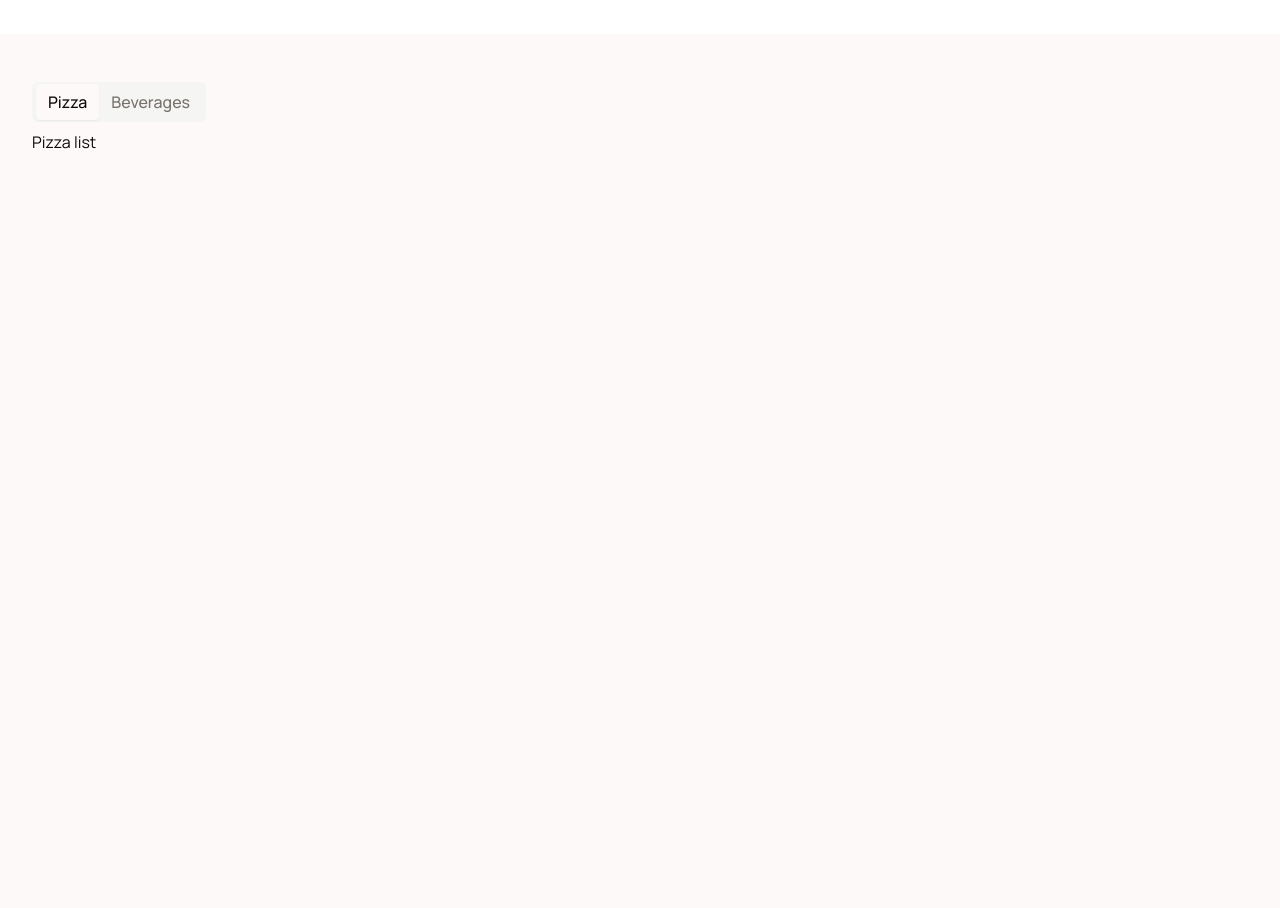
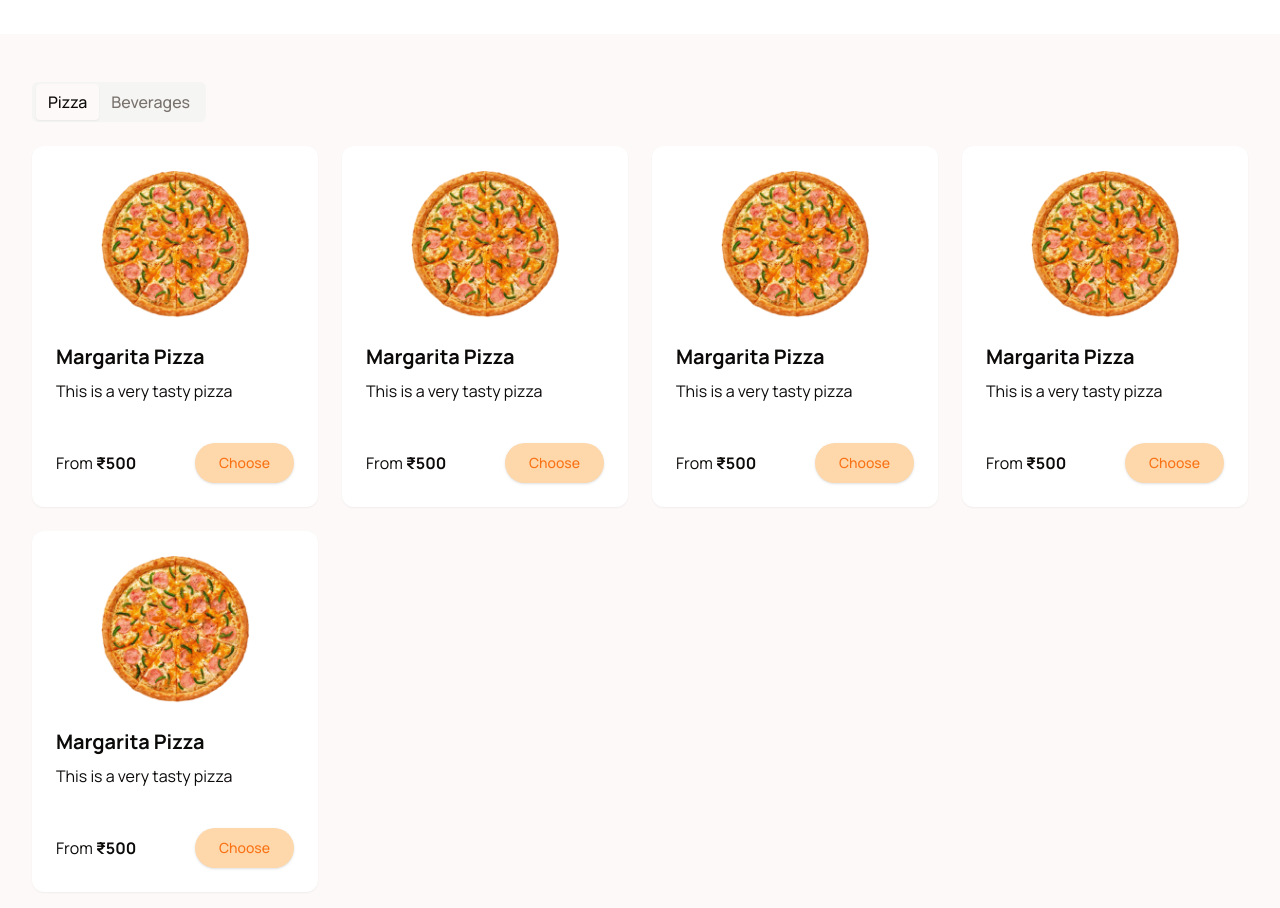
Before and after one commit to namaniisc/CrispyPie, a Next.js app: page / in a window 1280 px wide. Shown: the part 640-1548 px from the top of the page. Before the commit the page ends 842 px from the top, so only its background shows below. Built offline with nearby package versions, Linux system fonts and the light colour scheme.

Commit message:
Add Category Tabs
Implemented interactive category tabs

Enhanced UI for better content organization and navigation

```diff
--- /dev/null
+++ b/src/app/(home)/components/ProductCard.tsx
@@ -0,0 +1,45 @@
+import Image from 'next/image';
+import {
+    Card,
+    CardContent,
+    CardDescription,
+    CardFooter,
+    CardHeader,
+    CardTitle,
+} from '@/components/ui/card';
+import React from 'react';
+import { Button } from '@/components/ui/button';
+
+export type Product = {
+    id: string;
+    name: string;
+    description: string;
+    image: string;
+    price: number;
+};
+type PropTypes = { product: Product };
+
+const ProductCard = ({ product }: PropTypes) => {
+    return (
+        <Card className="border-none rounded-xl">
+            <CardHeader className="flex items-center justify-center">
+                <Image alt="pizza-image" width={150} height={150} src={product.image} />
+            </CardHeader>
+            <CardContent>
+                <h2 className="text-xl font-bold">{product.name}</h2>
+                <p className="mt-2">{product.description}</p>
+            </CardContent>
+            <CardFooter className="flex items-center justify-between mt-4">
+                <p>
+                    <span>From </span>
+                    <span className="font-bold">₹{product.price}</span>
+                </p>
+                <Button className="bg-orange-200 hover:bg-orange-300 text-orange-500 px-6 py-2 rounded-full shadow hover:shadow-lg outline-none focus:outline-none ease-linear transition-all duration-150">
+                    Choose
+                </Button>
+            </CardFooter>
+        </Card>
+    );
+};
+
+export default ProductCard;
--- a/src/app/(home)/page.tsx
+++ b/src/app/(home)/page.tsx
@@ -1,6 +1,45 @@
 import Image from 'next/image';
 import { Button } from '@/components/ui/button';
 import { Tabs, TabsContent, TabsList, TabsTrigger } from '@/components/ui/tabs';
+import ProductCard, { Product } from './components/ProductCard';
+
+const products: Product[] = [
+    {
+        id: '1',
+        name: 'Margarita Pizza',
+        description: 'This is a very tasty pizza',
+        image: '/pizza-main.png',
+        price: 500,
+    },
+    {
+        id: '2',
+        name: 'Margarita Pizza',
+        description: 'This is a very tasty pizza',
+        image: '/pizza-main.png',
+        price: 500,
+    },
+    {
+        id: '3',
+        name: 'Margarita Pizza',
+        description: 'This is a very tasty pizza',
+        image: '/pizza-main.png',
+        price: 500,
+    },
+    {
+        id: '4',
+        name: 'Margarita Pizza',
+        description: 'This is a very tasty pizza',
+        image: '/pizza-main.png',
+        price: 500,
+    },
+    {
+        id: '5',
+        name: 'Margarita Pizza',
+        description: 'This is a very tasty pizza',
+        image: '/pizza-main.png',
+        price: 500,
+    },
+];
 
 export default function Home() {
     return (
@@ -27,7 +66,7 @@ export default function Home() {
 
             <section>
                 <div className="container py-12">
-                    <Tabs defaultValue="pizza" className="w-[400px]">
+                    <Tabs defaultValue="pizza">
                         <TabsList>
                             <TabsTrigger value="pizza" className="text-md">
                                 Pizza
@@ -36,8 +75,20 @@ export default function Home() {
                                 Beverages
                             </TabsTrigger>
                         </TabsList>
-                        <TabsContent value="pizza">Pizza list</TabsContent>
-                        <TabsContent value="beverages">Beverages list </TabsContent>
+                        <TabsContent value="pizza">
+                            <div className="grid grid-cols-4 gap-6 mt-6">
+                                {products.map((product) => (
+                                    <ProductCard product={product} key={product.id} />
+                                ))}
+                            </div>
+                        </TabsContent>
+                        <TabsContent value="beverages">
+                            <div className="grid grid-cols-4 gap-6 mt-6">
+                                {products.map((product) => (
+                                    <ProductCard product={product} key={product.id} />
+                                ))}
+                            </div>
+                        </TabsContent>
                     </Tabs>
                 </div>
             </section>
--- a/src/components/custom/header.tsx
+++ b/src/components/custom/header.tsx
@@ -26,14 +26,11 @@ const Header = () => {
                         <SelectTrigger className="w-[180px] focus:ring-0">
                             <SelectValue placeholder="Select Restaurant" />
                         </SelectTrigger>
-                    <SelectContent>
-                        <SelectItem value="cheesy-delight">Cheesy Delight</SelectItem>
-                        <SelectItem value="pizza-hut">Pizza Hut</SelectItem>
-                        <SelectItem value="kids-corner">Kids Corner</SelectItem>
-                        <SelectItem value="pizza-one">Pizza One</SelectItem>
-                        <SelectItem value="slice-heaven">Slice Heaven</SelectItem>
-                        <SelectItem value="crust-corner">Crust Corner</SelectItem>
-                    </SelectContent>
+                        <SelectContent>
+                            <SelectItem value="cheesy-delight">Cheesy Delight</SelectItem>
+                            <SelectItem value="pizza-hut">Pizza Hut</SelectItem>
+                            <SelectItem value="kids-corner">Kids corner</SelectItem>
+                        </SelectContent>
                     </Select>
                 </div>
                 <div className="flex items-center gap-x-4">
@@ -59,7 +56,7 @@ const Header = () => {
                     </div>
                     <div className="flex items-center ml-12">
                         <Phone />
-                        <span>+91 6398 6398 78</span>
+                        <span>+91 9800 098 998</span>
                     </div>
                     <Button size={'sm'}>Logout</Button>
                 </div>
--- /dev/null
+++ b/src/components/ui/card.tsx
@@ -0,0 +1,79 @@
+import * as React from "react"
+
+import { cn } from "@/lib/utils"
+
+const Card = React.forwardRef<
+  HTMLDivElement,
+  React.HTMLAttributes<HTMLDivElement>
+>(({ className, ...props }, ref) => (
+  <div
+    ref={ref}
+    className={cn(
+      "rounded-lg border bg-card text-card-foreground shadow-sm",
+      className
+    )}
+    {...props}
+  />
+))
+Card.displayName = "Card"
+
+const CardHeader = React.forwardRef<
+  HTMLDivElement,
+  React.HTMLAttributes<HTMLDivElement>
+>(({ className, ...props }, ref) => (
+  <div
+    ref={ref}
+    className={cn("flex flex-col space-y-1.5 p-6", className)}
+    {...props}
+  />
+))
+CardHeader.displayName = "CardHeader"
+
+const CardTitle = React.forwardRef<
+  HTMLParagraphElement,
+  React.HTMLAttributes<HTMLHeadingElement>
+>(({ className, ...props }, ref) => (
+  <h3
+    ref={ref}
+    className={cn(
+      "text-2xl font-semibold leading-none tracking-tight",
+      className
+    )}
+    {...props}
+  />
+))
+CardTitle.displayName = "CardTitle"
+
+const CardDescription = React.forwardRef<
+  HTMLParagraphElement,
+  React.HTMLAttributes<HTMLParagraphElement>
+>(({ className, ...props }, ref) => (
+  <p
+    ref={ref}
+    className={cn("text-sm text-muted-foreground", className)}
+    {...props}
+  />
+))
+CardDescription.displayName = "CardDescription"
+
+const CardContent = React.forwardRef<
+  HTMLDivElement,
+  React.HTMLAttributes<HTMLDivElement>
+>(({ className, ...props }, ref) => (
+  <div ref={ref} className={cn("p-6 pt-0", className)} {...props} />
+))
+CardContent.displayName = "CardContent"
+
+const CardFooter = React.forwardRef<
+  HTMLDivElement,
+  React.HTMLAttributes<HTMLDivElement>
+>(({ className, ...props }, ref) => (
+  <div
+    ref={ref}
+    className={cn("flex items-center p-6 pt-0", className)}
+    {...props}
+  />
+))
+CardFooter.displayName = "CardFooter"
+
+export { Card, CardHeader, CardFooter, CardTitle, CardDescription, CardContent }
```
